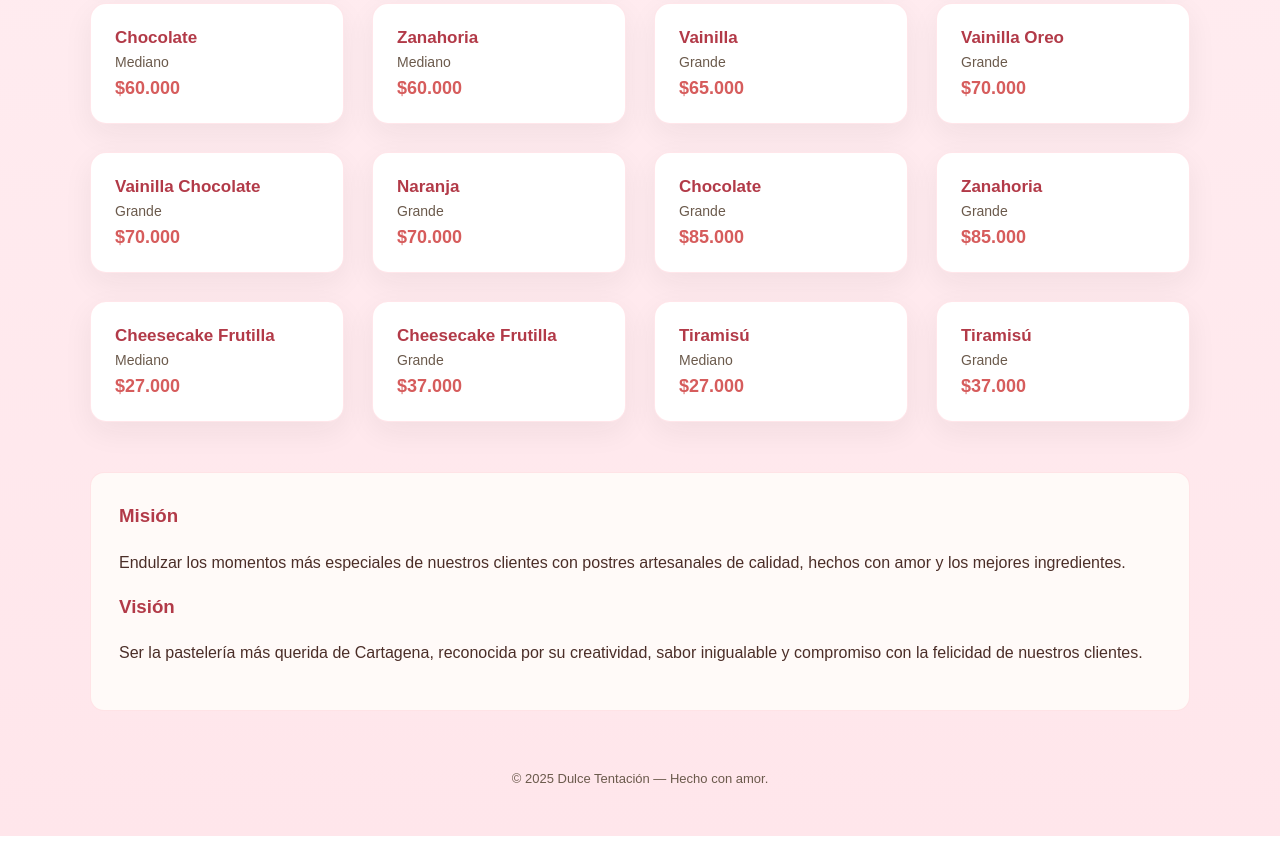
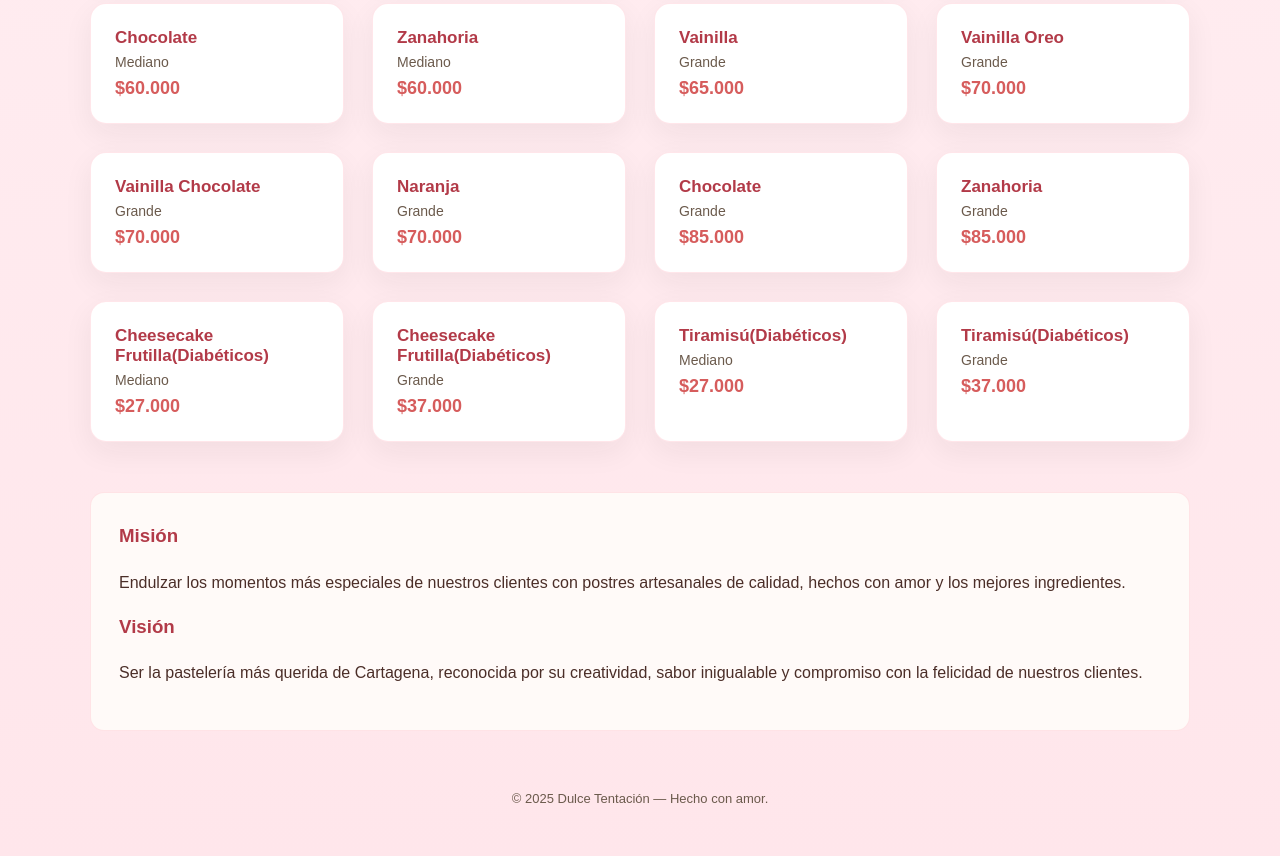
Before and after one commit to jesusdaniel27112007-glitch/dulce-tentacion.zip, a plain HTML site: page index.html in a window 1280 px wide. Shown: the part 713-1569 px from the top of the page. Drawn offline with Linux system fonts and the light colour scheme; files whose address does not match are found by name.

Commit message:
Update index.html

```diff
--- a/index.html
+++ b/index.html
@@ -148,9 +148,9 @@
       <p>Elige el tamaño del postre que más te guste:</p>
       <div class="filters">
         <span class="chip active" data-filter="all">Todos</span>
-        <span class="chip" data-filter="mediano">Medianos</span>
-        <span class="chip" data-filter="grande">Grandes</span>
-        <span class="chip" data-filter="diabetico">Diabéticos</span>
+        <span class="chip" data-filter="Mediano">Medianos</span>
+        <span class="chip" data-filter="Grande">Grandes</span>
+        <span class="chip" data-filter="Diabetico">Diabéticos</span>
       </div>
 
       <section class="grid" id="catalogGrid"></section>
@@ -180,10 +180,10 @@
       {category:'grande', name:'Naranja', size:'Grande', price:70000},
       {category:'grande', name:'Chocolate', size:'Grande', price:85000},
       {category:'grande', name:'Zanahoria', size:'Grande', price:85000},
-      {category:'diabetico', name:'Cheesecake Frutilla', size:'Mediano', price:27000},
-      {category:'diabetico', name:'Cheesecake Frutilla', size:'Grande', price:37000},
-      {category:'diabetico', name:'Tiramisú', size:'Mediano', price:27000},
-      {category:'diabetico', name:'Tiramisú', size:'Grande', price:37000},
+      {category:'diabetico', name:'Cheesecake Frutilla(Diabéticos)', size:'Mediano', price:27000},
+      {category:'diabetico', name:'Cheesecake Frutilla(Diabéticos)', size:'Grande', price:37000},
+      {category:'diabetico', name:'Tiramisú(Diabéticos)', size:'Mediano', price:27000},
+      {category:'diabetico', name:'Tiramisú(Diabéticos)', size:'Grande', price:37000},
     ];
 
     const grid = document.getElementById('catalogGrid');
```
